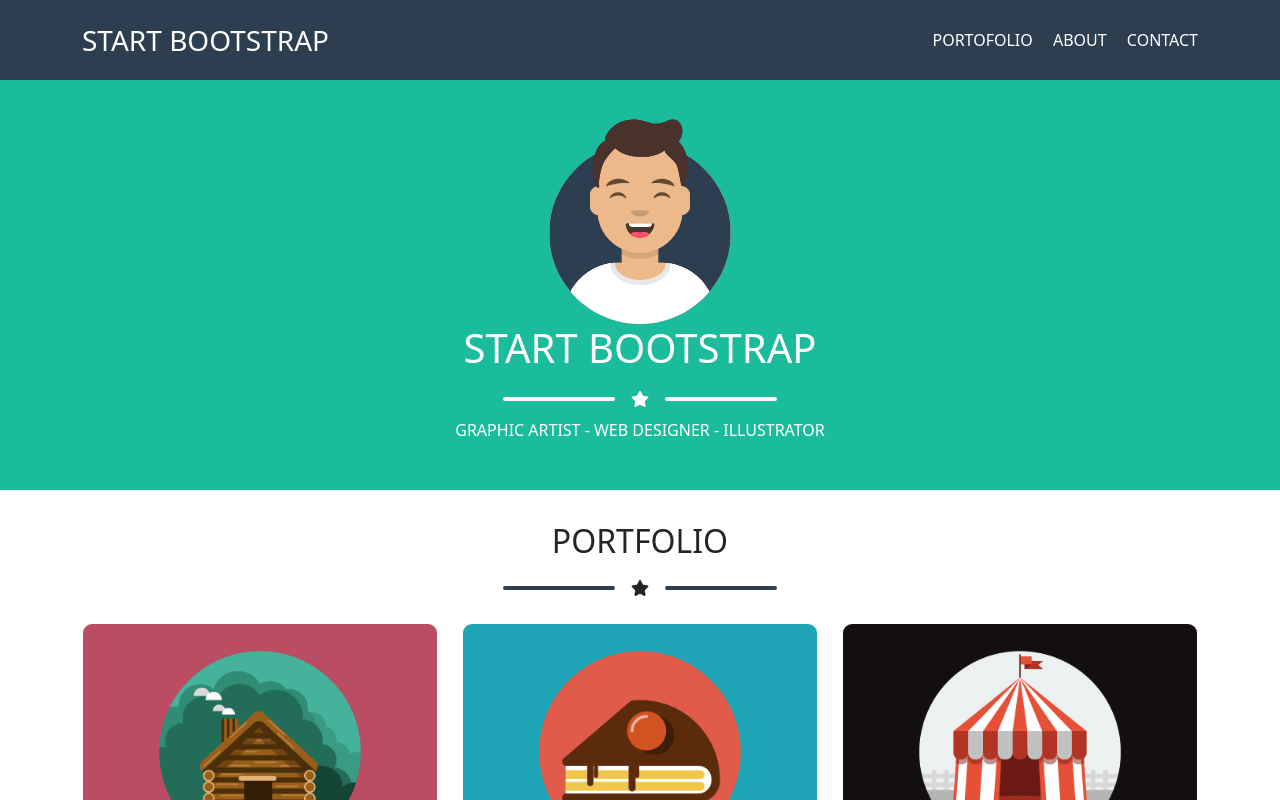
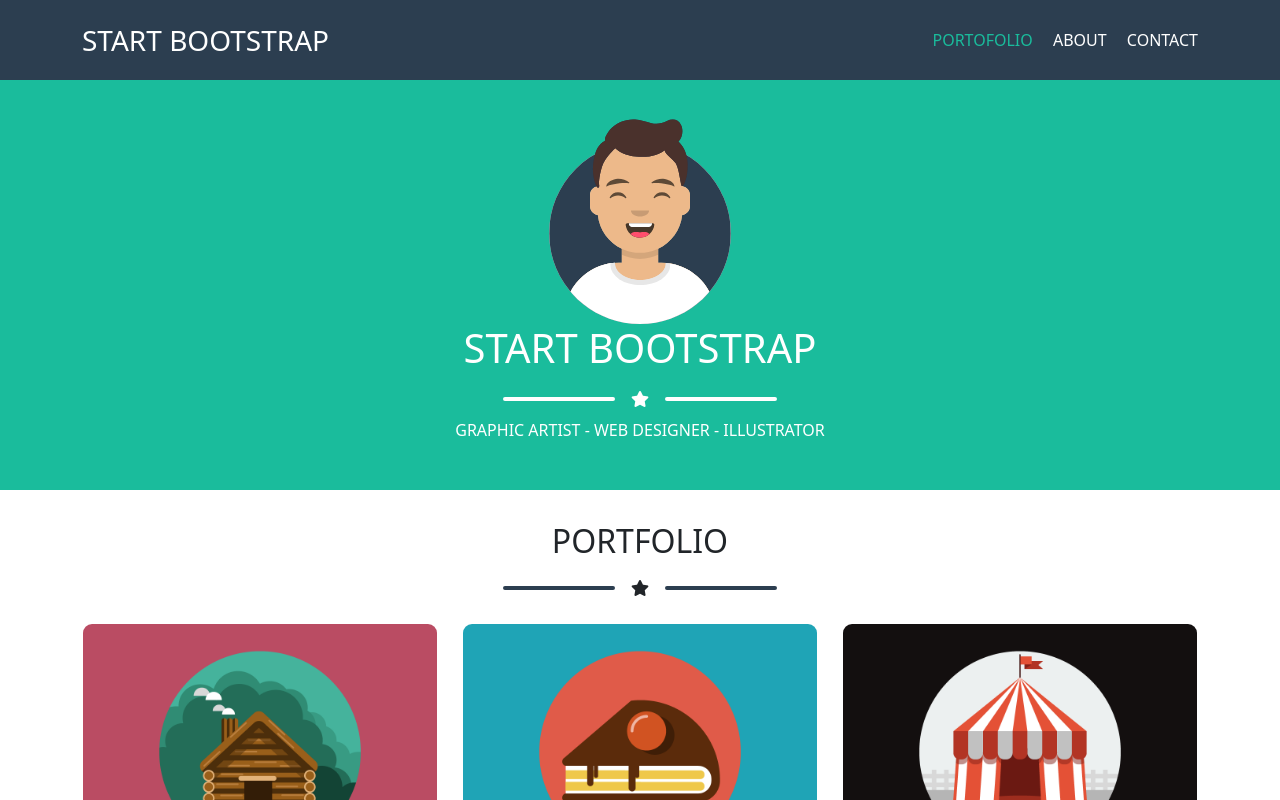
Before and after one commit to bodascaluca/html-css-bootstrap-freelancer, a plain HTML site: page index.html in a window 1280 px wide. In both pictures the pointer is over the link "PORTOFOLIO". Shown: the top 800 px of the page. Drawn offline with nearby package versions, Linux system fonts and the light colour scheme.

Commit message:
add hover li a in header

```diff
--- a/css/style.css
+++ b/css/style.css
@@ -87,6 +87,10 @@ header {
     color: inherit;
     text-decoration: none;
     cursor: pointer;
+}
+
+.menu a:hover{
+    color: var(--ms_primary-color);
 }
 
 @media (min-width: 768px) {
```
